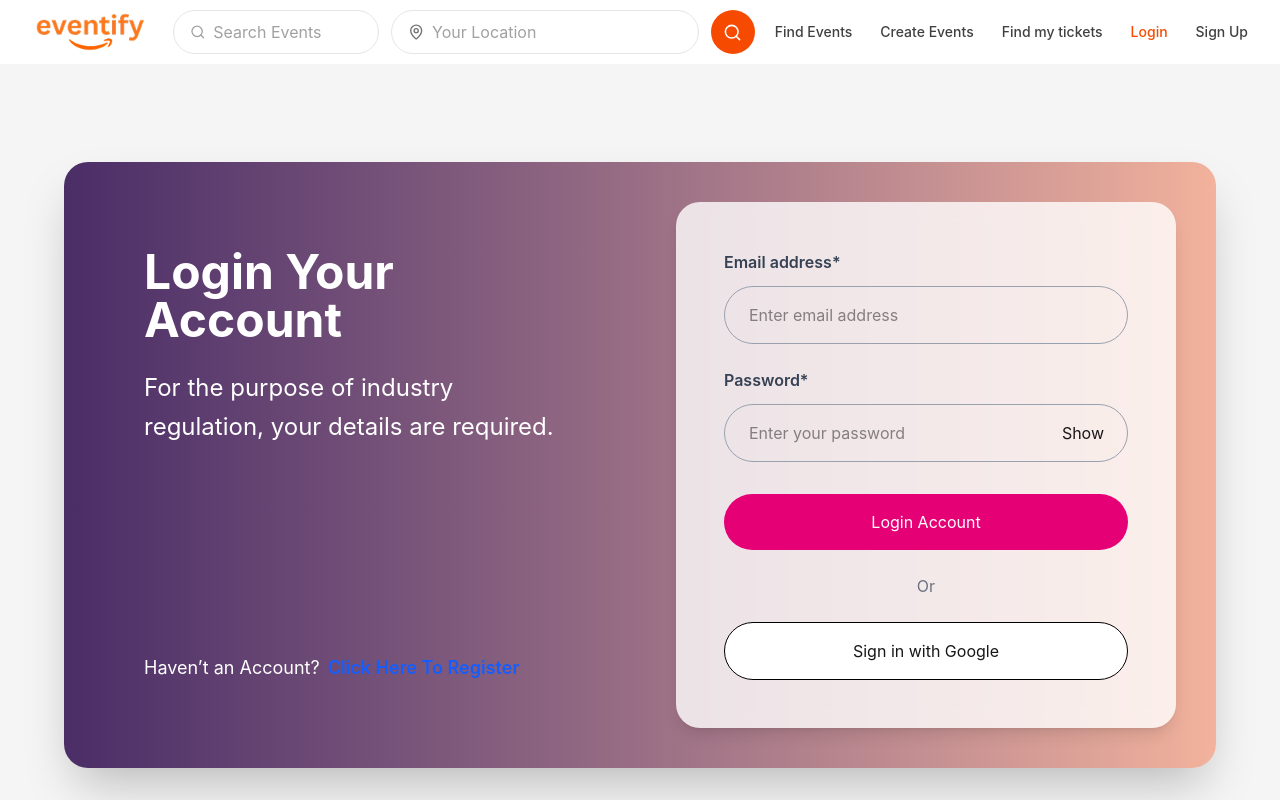
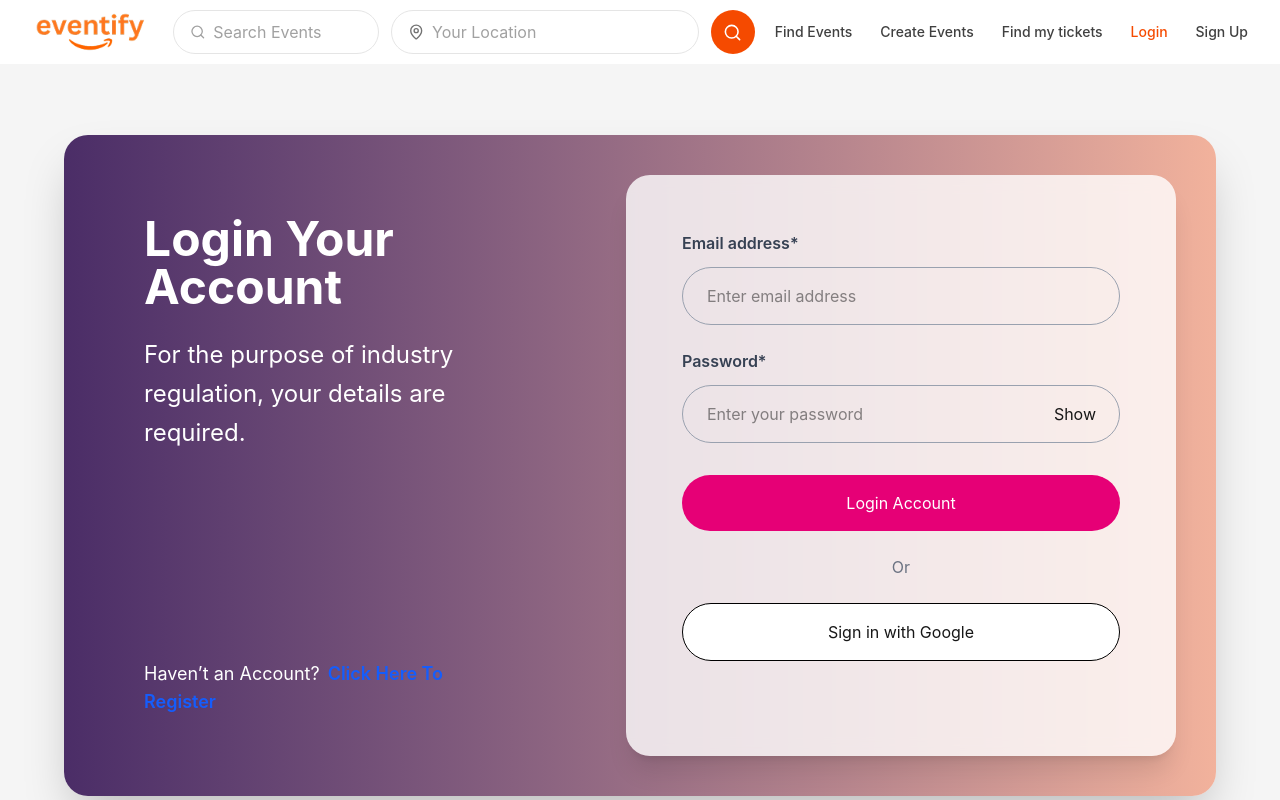
Before and after one commit to admiral-1k/Eventify, a React (Vite) app: page /login in a window 1280 px wide. Shown: the top 800 px of the page. Built offline with nearby package versions, Linux system fonts and the light colour scheme.

Commit message:
login card

```diff
--- a/src/pages/Login.jsx
+++ b/src/pages/Login.jsx
@@ -32,7 +32,7 @@ export default function Login() {
         </div>
 
         {/* RIGHT SIDE */}
-        <div className="w-full lg:w-[500px] bg-white/80 backdrop-blur-sm rounded-3xl m-4 lg:m-10 p-8 lg:p-12 shadow-lg">
+       <div className="w-full lg:w-[550px] bg-white/80 backdrop-blur-sm rounded-3xl m-4 lg:m-10 p-10 lg:p-14 shadow-xl">
 
           {/* EMAIL */}
           <div className="mb-6">
```
